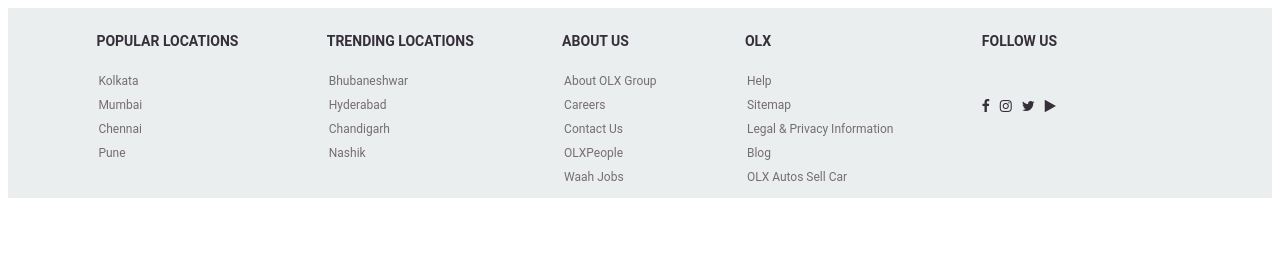
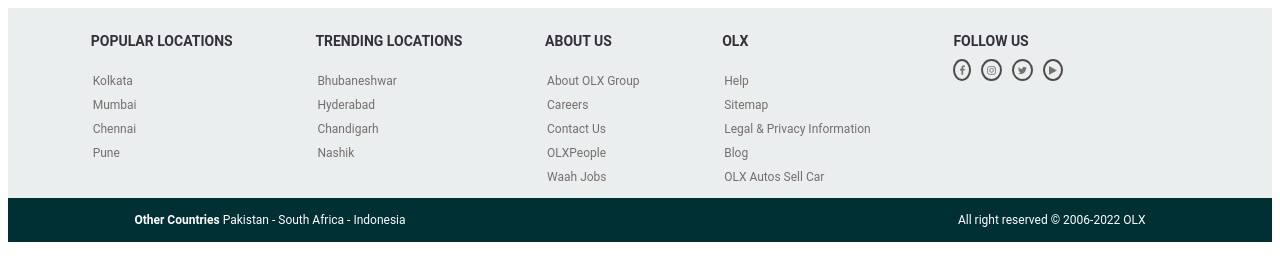
Before and after one commit to Sharath7104/Olx-Clone, a plain HTML site: page footer.html in a window 1280 px wide. Drawn offline with Linux system fonts and the light colour scheme.

Commit message:
changes done in footer

```diff
--- a/footer.css
+++ b/footer.css
@@ -41,7 +41,36 @@
 }
 
 .footericons{
-    margin-top: -30px;
+    margin-top: -40px !important;
     display: flex;
     gap: 10px;
 }
+
+.footericons>div{
+    border: 2px solid rgb(79, 75, 75);
+    padding: 4px;
+    border-radius: 50%;
+}
+
+.footericons>div>i{
+    color: rgb(118, 114, 114);
+    font-size: 10px;
+}
+
+.copyright{
+    background-color: #002f34;;
+}
+
+.copyrightflex{
+    display: flex;
+    margin: auto;
+    color: white;
+    padding: 15px 0px;
+    font-size: 12px;
+    width: 80%;
+    justify-content: space-between;
+}
+
+.copyrightflex>div>span{
+    font-weight: 700;
+}
--- a/footer.html
+++ b/footer.html
@@ -85,7 +85,15 @@
                     <div><i class="fa fa-twitter"></i></div>
                     <div><i class="fa fa-play"></i></div>
                 </div>
+
+
             </div>
         </div>
     </div>
+    <div class="copyright">
+        <div class="copyrightflex">
+            <div><span>Other Countries</span>  Pakistan - South Africa - Indonesia</div>
+            <div>All right reserved &copy; 2006-2022 OLX</div>
+        </div>
+    </div>
 </footer>
```
